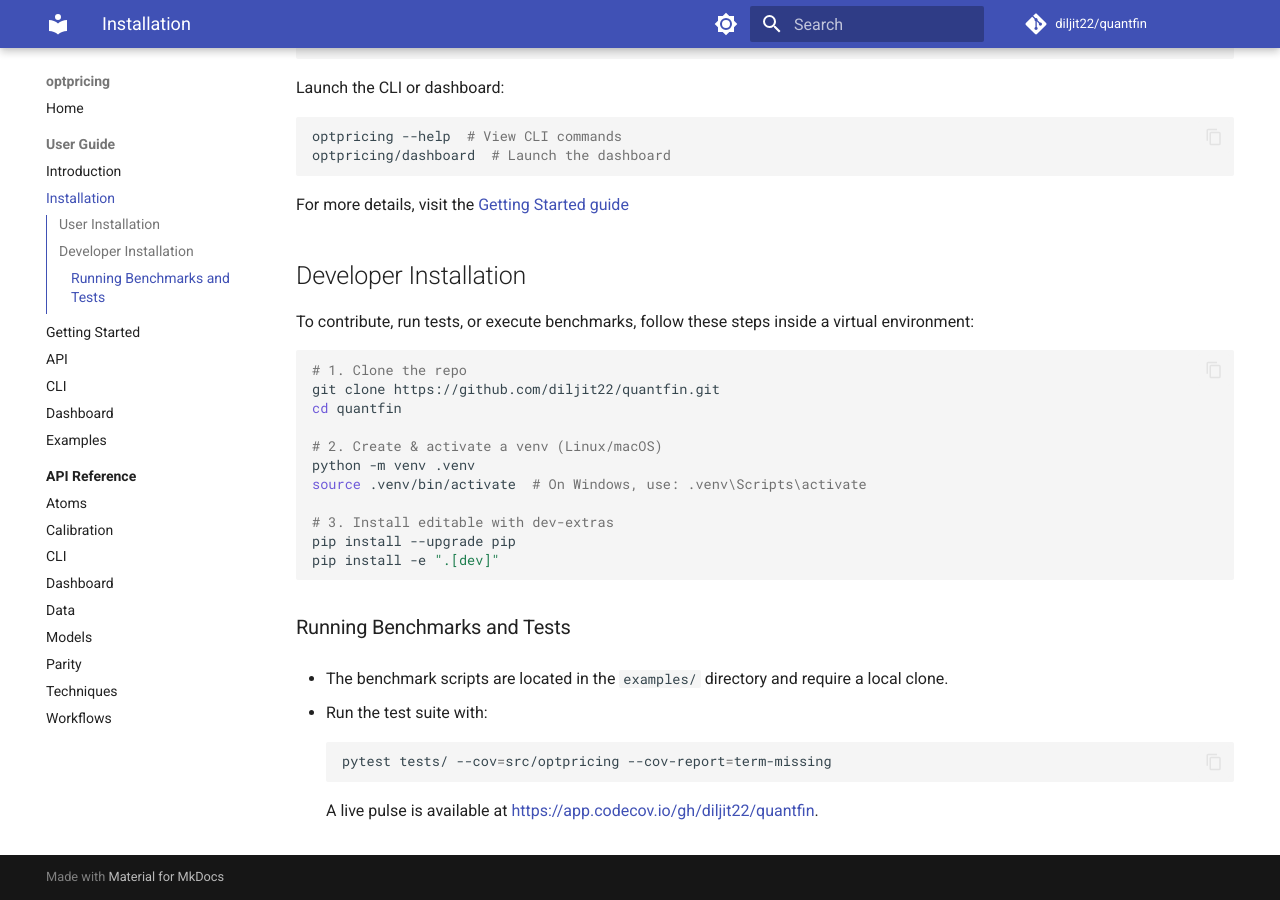
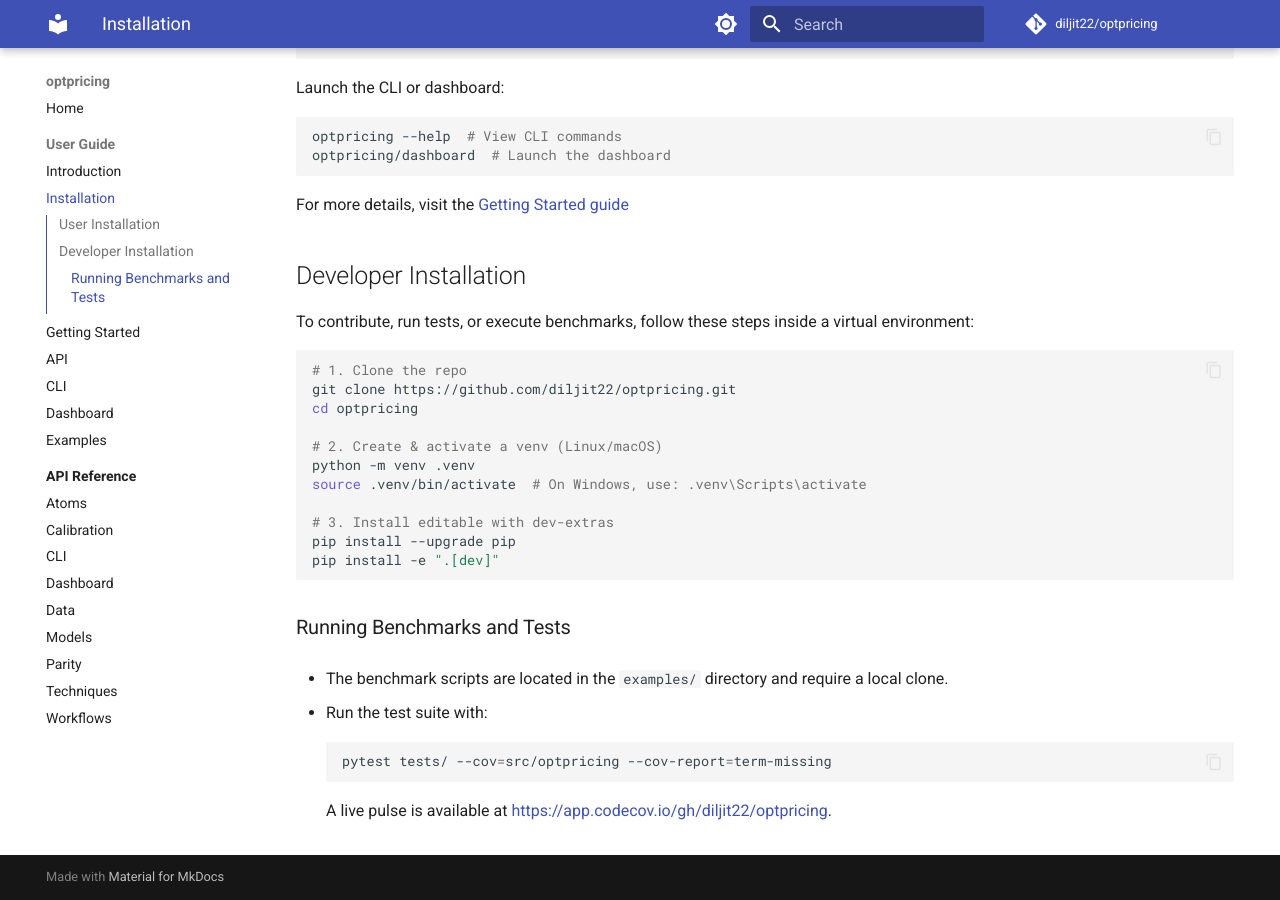
Before and after one commit to Diljit22/optpricing, an MkDocs documentation site: the page built from docs/guide/installation.md, in a window 1280 px wide and 900 px high, scrolled down 544 px. Built offline with MkDocs 1.6.1 and Material for MkDocs 9.7.7, drawn with Linux system fonts in a browser that asks for light colours; comment, search, counter and statistics services are not loaded.

Commit message:
updated proj ref to optpricing, in line with theme to rename quantFin -> optpricing.

````diff
--- a/docs/guide/installation.md
+++ b/docs/guide/installation.md
@@ -36,8 +36,8 @@
 
 ```bash
 # 1. Clone the repo
-git clone https://github.com/diljit22/quantfin.git
-cd quantfin
+git clone https://github.com/diljit22/optpricing.git
+cd optpricing
 
 # 2. Create & activate a venv (Linux/macOS)
 python -m venv .venv
@@ -58,4 +58,4 @@
     pytest tests/ --cov=src/optpricing --cov-report=term-missing
     ```
 
-    A live pulse is available at <https://app.codecov.io/gh/diljit22/quantfin>.
+    A live pulse is available at <https://app.codecov.io/gh/diljit22/optpricing>.
--- a/mkdocs.yml
+++ b/mkdocs.yml
@@ -1,10 +1,10 @@
 site_name: optpricing
 site_author: Diljit Singh
 site_description: "A Python library for quantitative finance and option pricing."
-site_url: https://diljit22.github.io/quantFin/
+site_url: https://diljit22.github.io/optpricing/
 
-repo_url: https://github.com/diljit22/quantfin
-repo_name: diljit22/quantfin
+repo_url: https://github.com/diljit22/optpricing
+repo_name: diljit22/optpricing
 
 docs_dir: docs
 
--- a/pyproject.toml
+++ b/pyproject.toml
@@ -53,7 +53,7 @@
 ]
 
 [project.urls]
-"Homepage" = "https://diljit22.github.io/quantFin/"
+"Homepage" = "https://diljit22.github.io/optpricing/"
 
 [project.scripts]
 optpricing = "optpricing.cli.main:app"
````
Also changed, not shown: CONTRIBUTING.md (+1 -1 lines), README.md (+17 -17 lines), docs/guide/getting_started.md (+3 -3 lines), docs/index.md (+7 -7 lines).
